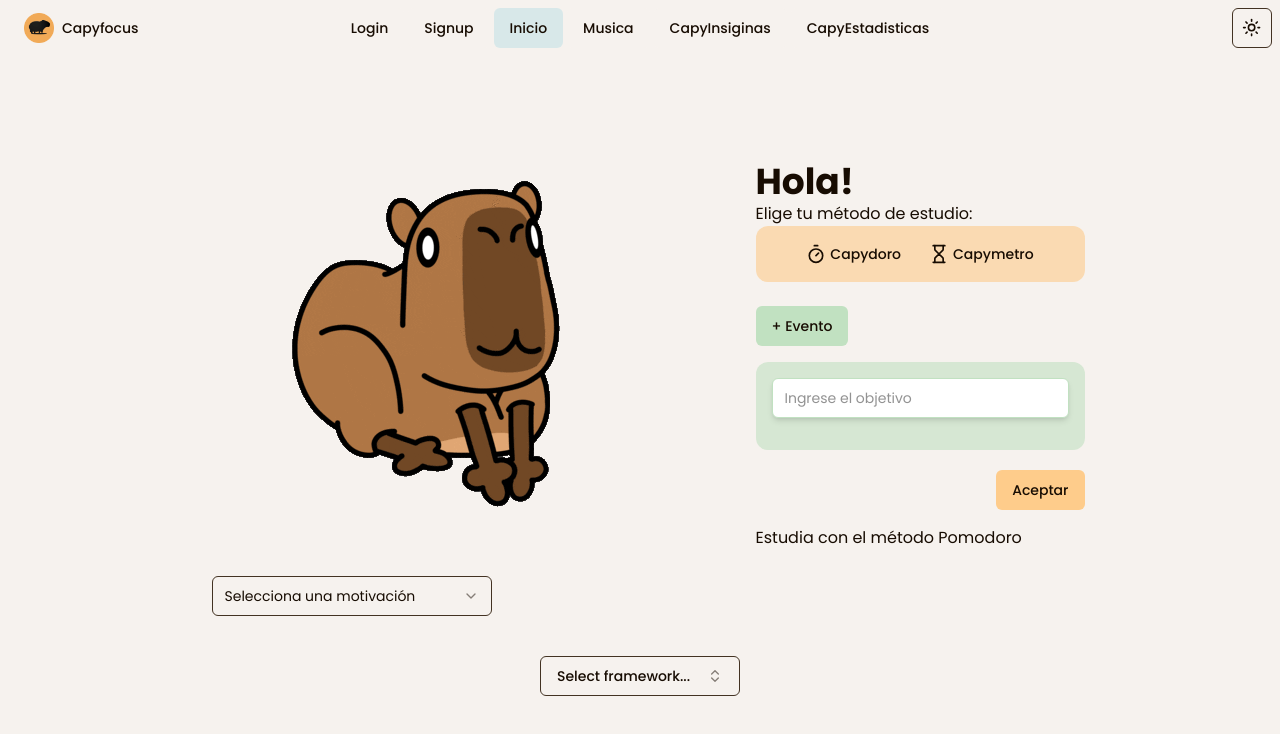
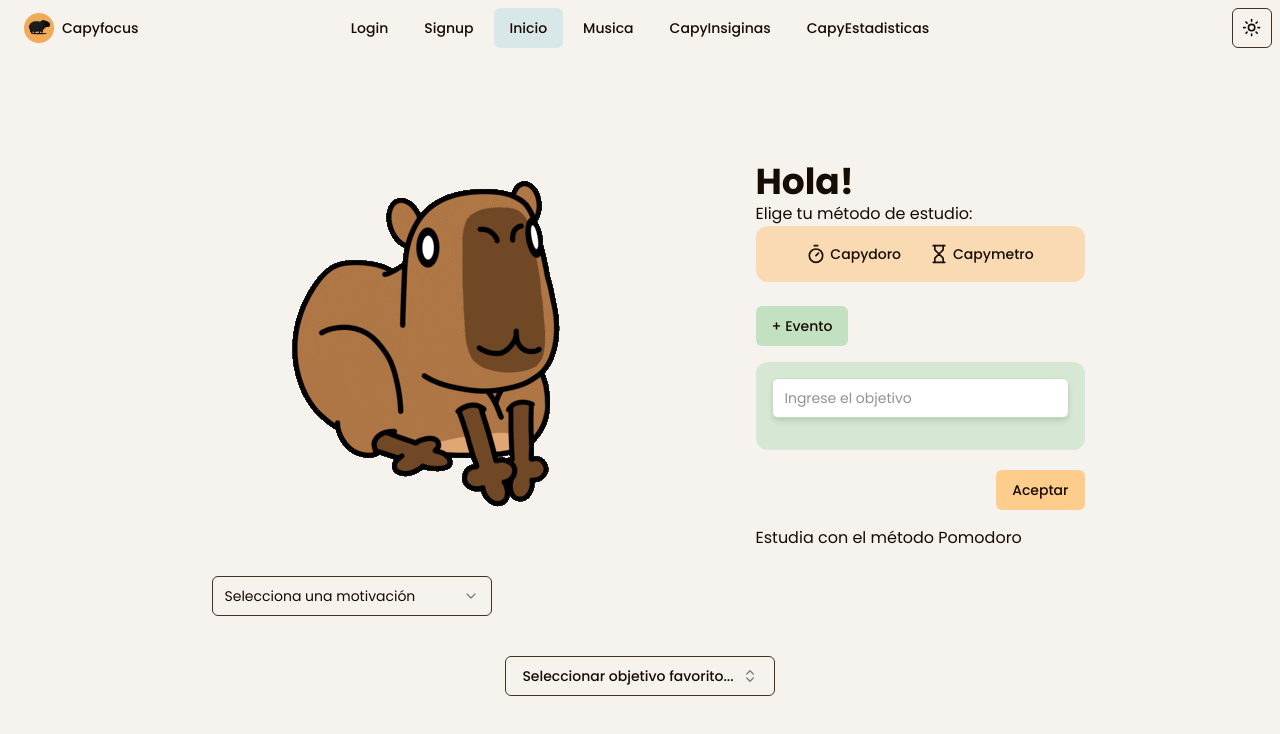
Before and after one commit to alanmoyano/capyfocus, a React (Vite) app: page / in a window 1280 px wide. Shown: the top 734 px of the page. Built offline with nearby package versions, Linux system fonts and the light colour scheme.

Commit message:
Pequeñitos cambios!

```diff
--- a/src/components/Inicio.tsx
+++ b/src/components/Inicio.tsx
@@ -1,3 +1,18 @@
+import { KeyboardEvent, useState } from 'react'
+
+import { useLocation } from 'wouter'
+
+import {
+  Edit3,
+  Hourglass,
+  Star,
+  Timer,
+  Trash,
+  StarOff,
+  Check,
+  ChevronsUpDown
+} from 'lucide-react'
+
 import { Input } from '@/components/ui/input'
 import { useObjetivos } from './ObjetivosContext'
 import { ToggleGroup, ToggleGroupItem } from '@/components/ui/toggle-group'
@@ -21,8 +36,6 @@ import {
   SheetTrigger
 } from '@/components/ui/sheet'
 
-import { Edit3, Hourglass, Star, Timer, Trash, StarOff } from 'lucide-react'
-
 import {
   Select,
   SelectContent,
@@ -32,9 +45,6 @@ import {
   SelectTrigger,
   SelectValue
 } from '@/components/ui/select'
-
-import { Check, ChevronsUpDown } from 'lucide-react'
-import * as React from 'react'
 
 import {
   Command,
@@ -53,33 +63,6 @@ import { cn } from '@/lib/utils'
 
 import { Calendar } from '@/components/ui/calendar'
 
-const frameworks = [
-  {
-    value: 'next.js',
-    label: 'Next.js'
-  },
-  {
-    value: 'sveltekit',
-    label: 'SvelteKit'
-  },
-  {
-    value: 'nuxt.js',
-    label: 'Nuxt.js'
-  },
-  {
-    value: 'remix',
-    label: 'Remix'
-  },
-  {
-    value: 'astro',
-    label: 'Astro'
-  }
-]
-
-import { useState } from 'react'
-
-import { useLocation } from 'wouter'
-
 type CapyMetodos = 'Capydoro' | 'Capymetro'
 
 const descriptions: Record<CapyMetodos, string> = {
@@ -88,9 +71,9 @@ const descriptions: Record<CapyMetodos, string> = {
 }
 
 export default function Inicio() {
-  const [open, setOpen] = React.useState(false)
-  const [value, setValue] = React.useState('')
-  const [date, setDate] = React.useState<Date | undefined>(new Date())
+  const [open, setOpen] = useState(false)
+  const [value] = useState('')
+  const [date, setDate] = useState<Date | undefined>(new Date())
   const [inputValue, setInputValue] = useState('')
   const [index, setIndex] = useState<number | null>(null)
 
@@ -110,7 +93,7 @@ export default function Inicio() {
     }
   }
 
-  const handleAdd = (e: React.KeyboardEvent<HTMLInputElement>) => {
+  const handleAdd = (e: KeyboardEvent<HTMLInputElement>) => {
     if (e.key == 'Enter' && inputValue.trim() != '') {
       setObjetivos([...objetivos, inputValue])
       setInputValue('')
@@ -120,8 +103,6 @@ export default function Inicio() {
   const handleDelete = (index: number) => {
     const auxObjetivos = objetivos.filter((_, i) => i !== index) //hola a los que no son
     setObjetivos(auxObjetivos)
-    const auxObjetivosFav = objetivosFav.filter((_, i) => i !== index)
-    setObjetivosFav(auxObjetivosFav)
   }
 
   const handleEdit = (index: number) => {
@@ -129,7 +110,7 @@ export default function Inicio() {
   }
 
   const handleSaveEdit = (
-    e: React.KeyboardEvent<HTMLInputElement>,
+    e: KeyboardEvent<HTMLInputElement>,
     index: number
   ) => {
     if (e.key == 'Enter' && inputValue.trim() != '') {
@@ -371,36 +352,39 @@ export default function Inicio() {
             variant='outline'
             role='combobox'
             aria-expanded={open}
-            className='w-[200px] justify-between'
+            className='justify-between'
           >
             {value
-              ? frameworks.find(framework => framework.value === value)?.label
-              : 'Select framework...'}
+              ? objetivosFav.find(objetivoFav => objetivoFav === value)
+              : 'Seleccionar objetivo favorito...'}
             <ChevronsUpDown className='ml-2 h-4 w-4 shrink-0 opacity-50' />
           </Button>
         </PopoverTrigger>
-        <PopoverContent className='w-[200px] p-0'>
+        <PopoverContent className='p-0'>
           <Command>
-            <CommandInput placeholder='Search framework...' />
+            <CommandInput placeholder='Seleccionar objetivo favorito...' />
             <CommandList>
-              <CommandEmpty>No framework found.</CommandEmpty>
+              <CommandEmpty>No se encontró el objetivo.</CommandEmpty>
               <CommandGroup>
-                {frameworks.map(framework => (
+                {objetivosFav.map(objetivoFav => (
                   <CommandItem
-                    key={framework.value}
-                    value={framework.value}
+                    key={objetivoFav}
+                    value={objetivoFav}
                     onSelect={currentValue => {
-                      setValue(currentValue === value ? '' : currentValue)
+                      // setValue(currentValue === value ? '' : currentValue)
                       setOpen(false)
+                      setInputValue('')
+                      if (!objetivos.includes(currentValue))
+                        setObjetivos([...objetivos, currentValue])
                     }}
                   >
                     <Check
                       className={cn(
                         'mr-2 h-4 w-4',
-                        value === framework.value ? 'opacity-100' : 'opacity-0'
+                        value === objetivoFav ? 'opacity-100' : 'opacity-0'
                       )}
                     />
-                    {framework.label}
+                    {objetivoFav}
                   </CommandItem>
                 ))}
               </CommandGroup>
--- a/src/components/ObjetivosContext.tsx
+++ b/src/components/ObjetivosContext.tsx
@@ -1,13 +1,13 @@
 import React, { createContext, useState, ReactNode, useContext } from 'react'
 
-interface ObjetivosContextData {
-    objetivos: string[],
-    objetivosFav: string[],
-    tiempo: { [key: string]: number },
+type ObjetivosContextData = {
+  objetivos: string[]
+  objetivosFav: string[]
+  tiempo: Record<string, number>
   // funcion que despacha una accion de tipo state con un string[]
   setObjetivos: React.Dispatch<React.SetStateAction<string[]>>
   setObjetivosFav: React.Dispatch<React.SetStateAction<string[]>>
-    setTiempo: React.Dispatch<React.SetStateAction<{ [key: string]: number }>>
+  setTiempo: React.Dispatch<React.SetStateAction<Record<string, number>>>
 }
 
 // datos que va a manejar, valor predeterminado x si no hay provider
@@ -15,14 +15,32 @@ export const ObjetivosContext = createContext<ObjetivosContextData | undefined>(
   undefined
 )
 
-export const ObjetivosProvider = ( { children }: {children: ReactNode }) => {
-    // lo mismo que estaba alla ! ;)
+export const ObjetivosProvider = ({ children }: { children: ReactNode }) => {
+  // lo mismo que estaba allá ! ;)
   const [objetivos, setObjetivos] = useState<string[]>([])
-    const [objetivosFav, setObjetivosFav] = useState<string[]>([])
-    const [tiempo, setTiempo] =useState<{ [key: string]: number }>({})
+  const [objetivosFav, setObjetivosFav] = useState<string[]>(() => {
+    const savedFav = localStorage.getItem('objetivosFav')
+    if (!savedFav) return []
 
-    return(
-        <ObjetivosContext.Provider value={{tiempo, setTiempo, objetivos, setObjetivos, objetivosFav, setObjetivosFav}}>
+    return JSON.parse(savedFav) as string[]
+  })
+
+  const [tiempo, setTiempo] = useState<Record<string, number>>({})
+
+  return (
+    <ObjetivosContext.Provider
+      value={{
+        tiempo,
+        setTiempo,
+        objetivos,
+        setObjetivos,
+        objetivosFav,
+        setObjetivosFav: newObjetivosFav => {
+          localStorage.setItem('objetivosFav', JSON.stringify(newObjetivosFav))
+          setObjetivosFav(newObjetivosFav)
+        }
+      }}
+    >
       {children}
     </ObjetivosContext.Provider>
   )
```
Also changed, not shown: 1 other file (tests, documents, lock files or other folders). Lines whose indentation alone changed are shown as unchanged.
